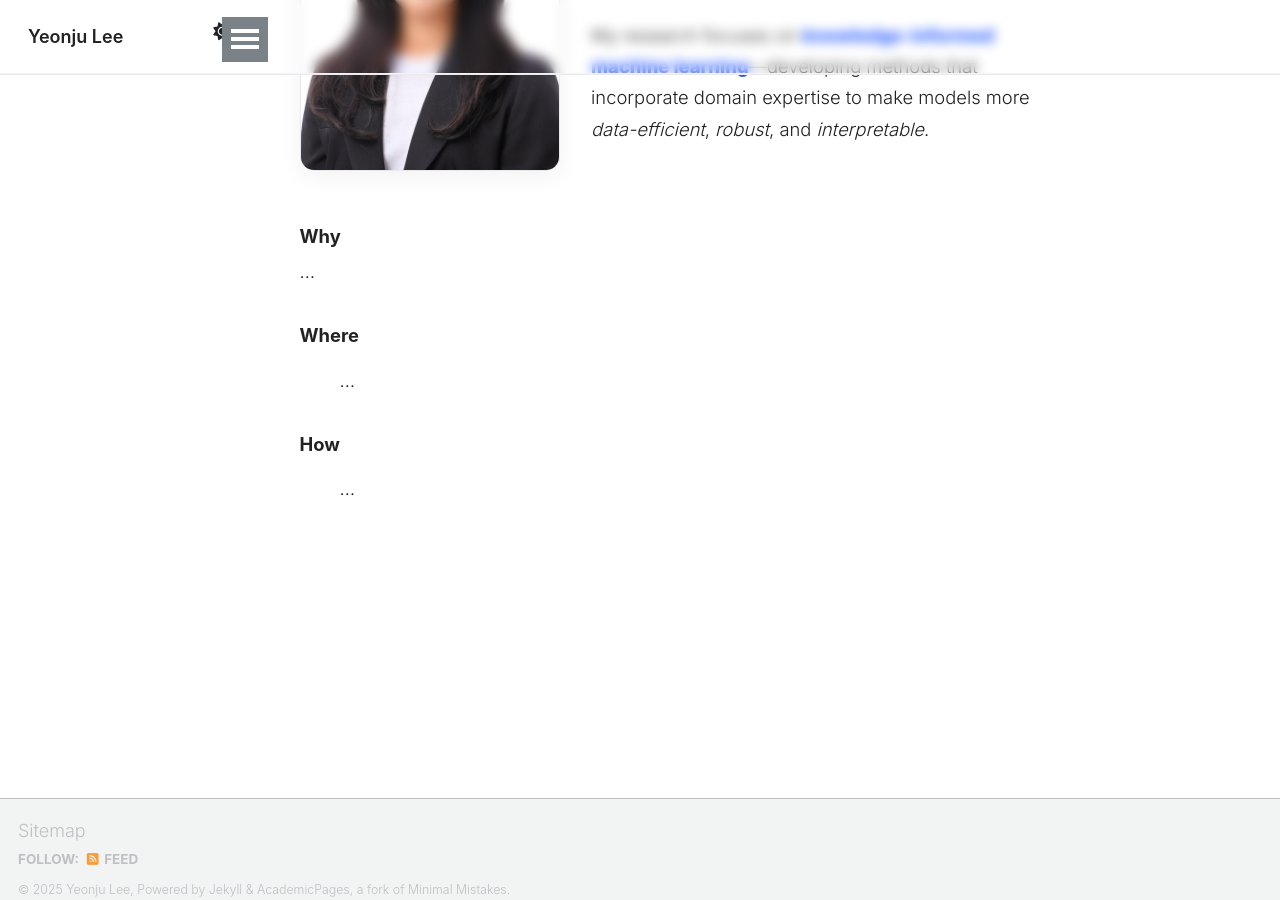
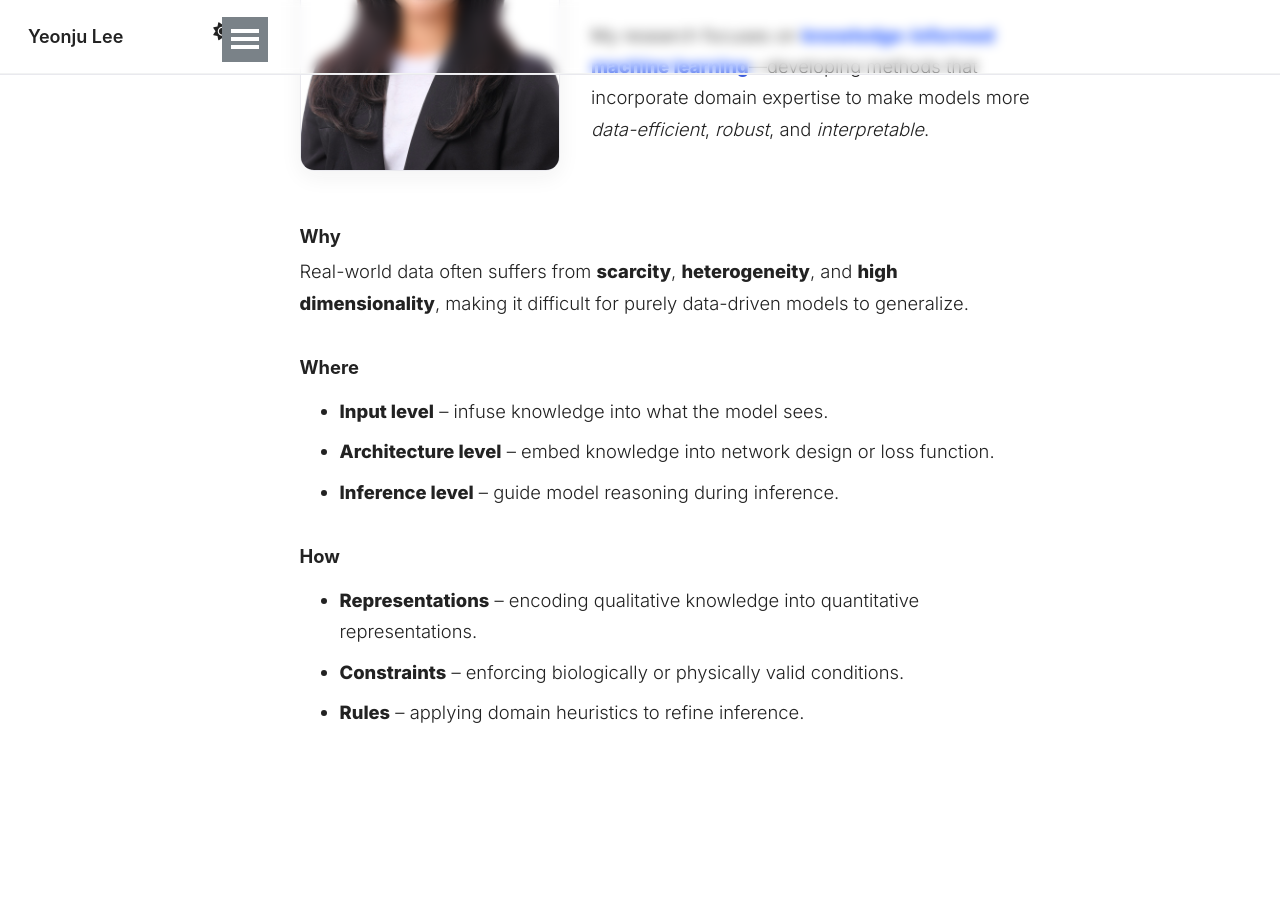
Before and after one commit to ylee845/ylee845.github.io, a Jekyll site: the page built from _pages/about.md, in a window 1280 px wide and 900 px high, scrolled down 381 px. Built offline with Jekyll 4.4.1, drawn with Linux system fonts in a browser that asks for light colours; a script that is not in the unit is left out.

Commit message:
Update about.md

```diff
--- a/_pages/about.md
+++ b/_pages/about.md
@@ -101,11 +101,19 @@ redirect_from:
 
     <div class="about-sections">
       <h3>Why</h3>
-      <p> … </p>
+      <p> Real-world data often suffers from <strong>scarcity</strong>, <strong>heterogeneity</strong>, and <strong>high dimensionality</strong>, making it difficult for purely data-driven models to generalize. </p>
       <h3>Where</h3>
-      <ul> … </ul>
+      <ul>
+      <li><strong>Input level</strong> – infuse knowledge into what the model sees.</li>
+      <li><strong>Architecture level</strong> – embed knowledge into network design or loss function.</li>
+      <li><strong>Inference level</strong> – guide model reasoning during inference.</li>
+      </ul>
       <h3>How</h3>
-      <ul> … </ul>
+      <ul>
+      <li><strong>Representations</strong> – encoding qualitative knowledge into quantitative representations.</li>
+      <li><strong>Constraints</strong> – enforcing biologically or physically valid conditions.</li>
+      <li><strong>Rules</strong> – applying domain heuristics to refine inference.</li>
+      </ul>
     </div>
   </div>
 </div>
```
